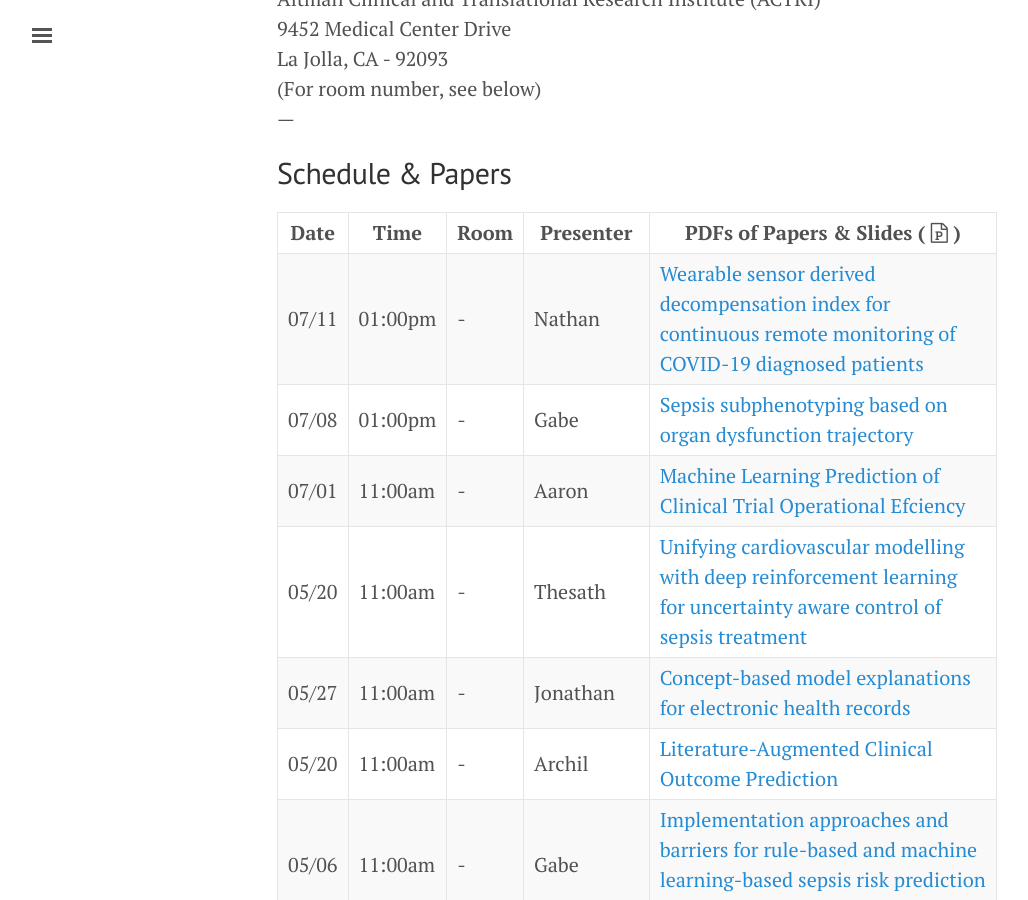
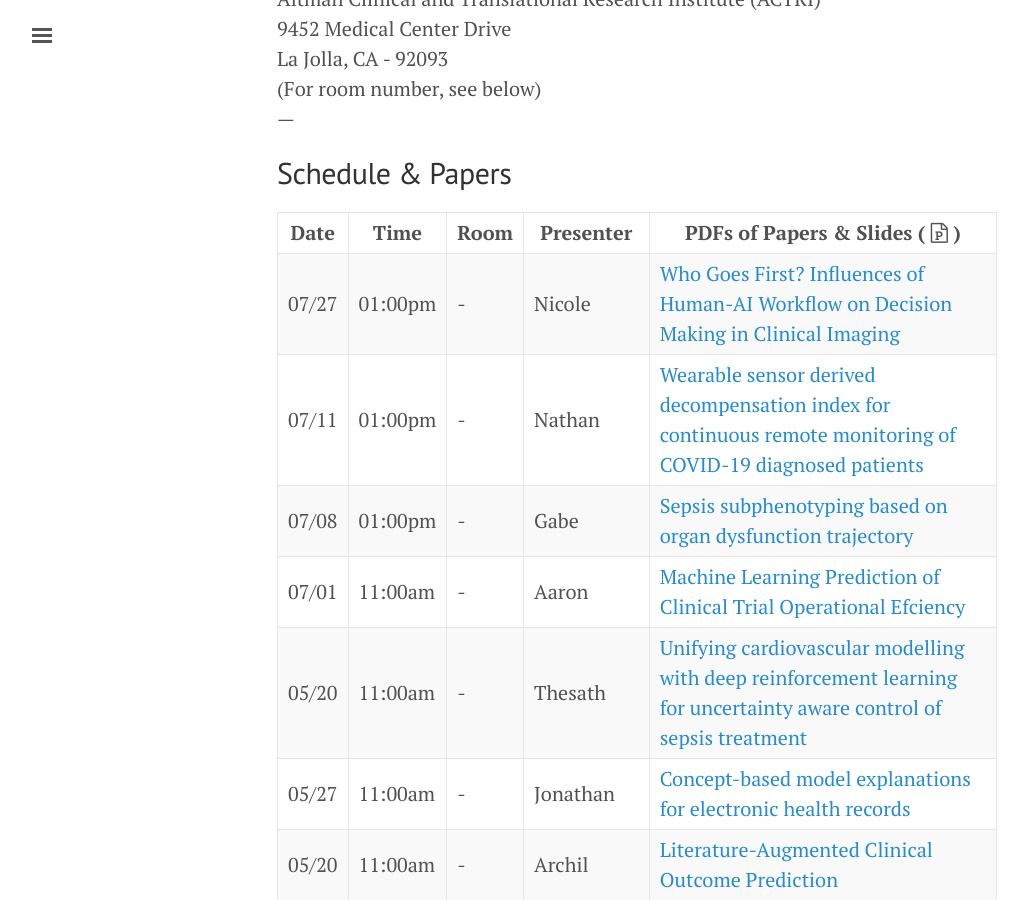
Before and after one commit to NematiLab/bmijc, a Jekyll site: the page built from index.md, in a window 1280 px wide and 900 px high, scrolled down 515 px. Shown: the whole window, without its empty margins (3-1031 px from the left). Built offline with Jekyll 4.4.1, drawn with Linux system fonts in a browser that asks for light colours; nearby versions of some CDN libraries.

Commit message:
Nicole presenting

```diff
--- a/index.md
+++ b/index.md
@@ -30,6 +30,7 @@ La Jolla, CA - 92093<br>
 
 Date | Time    | Room | Presenter | PDFs of Papers & Slides ( <i class='fa fa-file-powerpoint-o'></i> )
 --- | --- | --- | --- | ---
+07/27 | 01:00pm | - | Nicole |[Who Goes First? Influences of Human-AI Workflow on Decision Making in Clinical Imaging]({{ site.baseurl }}/assets/072922_paper.pdf){:target="_blank"}
 07/11 | 01:00pm | - | Nathan |[Wearable sensor derived decompensation index for continuous remote monitoring of COVID-19 diagnosed patients]({{ site.baseurl }}/assets/071422_paper.pdf){:target="_blank"}
 07/08 | 01:00pm | - | Gabe |[Sepsis subphenotyping based on organ dysfunction trajectory]({{ site.baseurl }}/assets/070822_paper.pdf){:target="_blank"}
 07/01 | 11:00am | - | Aaron |[Machine Learning Prediction of Clinical Trial Operational Efciency]({{ site.baseurl }}/assets/070122_paper.pdf){:target="_blank"}
```
Also changed, not shown: 1 other file.
